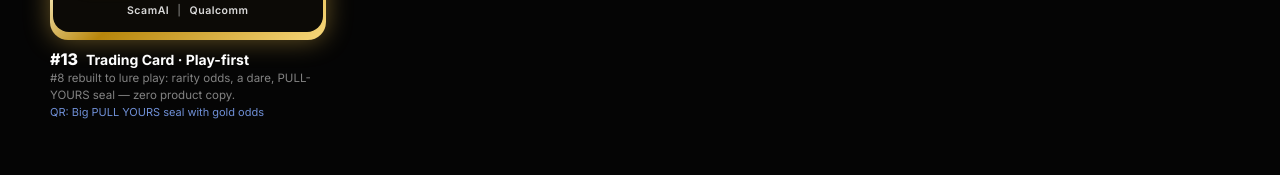
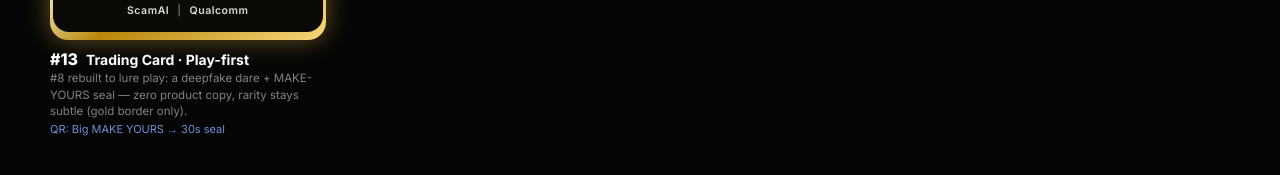
Before and after one commit to scamai/scamai-landing, a Next.js app: page /showcase in a window 1280 px wide. Shown: the part 2413-2588 px from the top of the page. Built offline with nearby package versions, Linux system fonts and the light colour scheme; no server answers.

Commit message:
chore(showcase): sync #13 concept description with refocused design

```diff
--- a/src/app/showcase/data.ts
+++ b/src/app/showcase/data.ts
@@ -64,7 +64,7 @@
   { key: "glitch", name: "Glitch Poster", angle: "RGB-torn face, shattered headline, datamosh slices.", qr: "Slice cut through it (still scans)" },
   { key: "redacted", name: "Redacted Doc", angle: "Classified file, black redaction bars, declassified window.", qr: "Tracking-code stamp" },
   { key: "thermal", name: "Thermal Heatmap", angle: "Thermal face, synthetic-region callouts with leader lines.", qr: "Sits inside the scan reticle" },
-  { key: "pull", name: "Trading Card · Play-first", angle: "#8 rebuilt to lure play: rarity odds, a dare, PULL-YOURS seal — zero product copy.", qr: "Big PULL YOURS seal with gold odds" },
+  { key: "pull", name: "Trading Card · Play-first", angle: "#8 rebuilt to lure play: a deepfake dare + MAKE-YOURS seal — zero product copy, rarity stays subtle (gold border only).", qr: "Big MAKE YOURS → 30s seal" },
 ];
 
 export const TOTAL = CONCEPTS.length;
```
